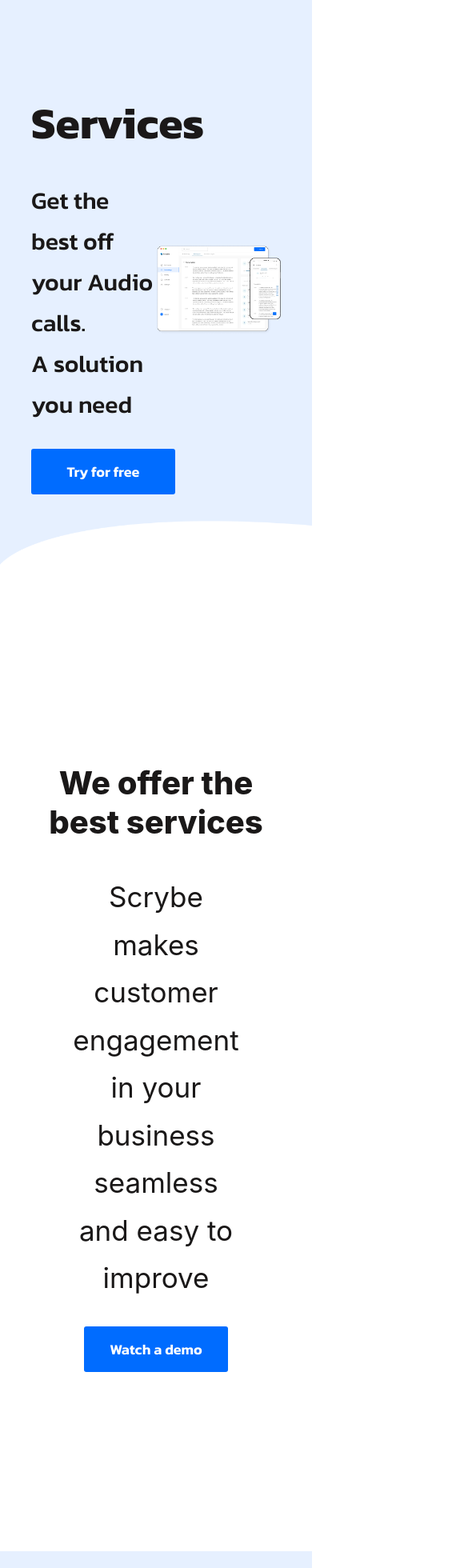
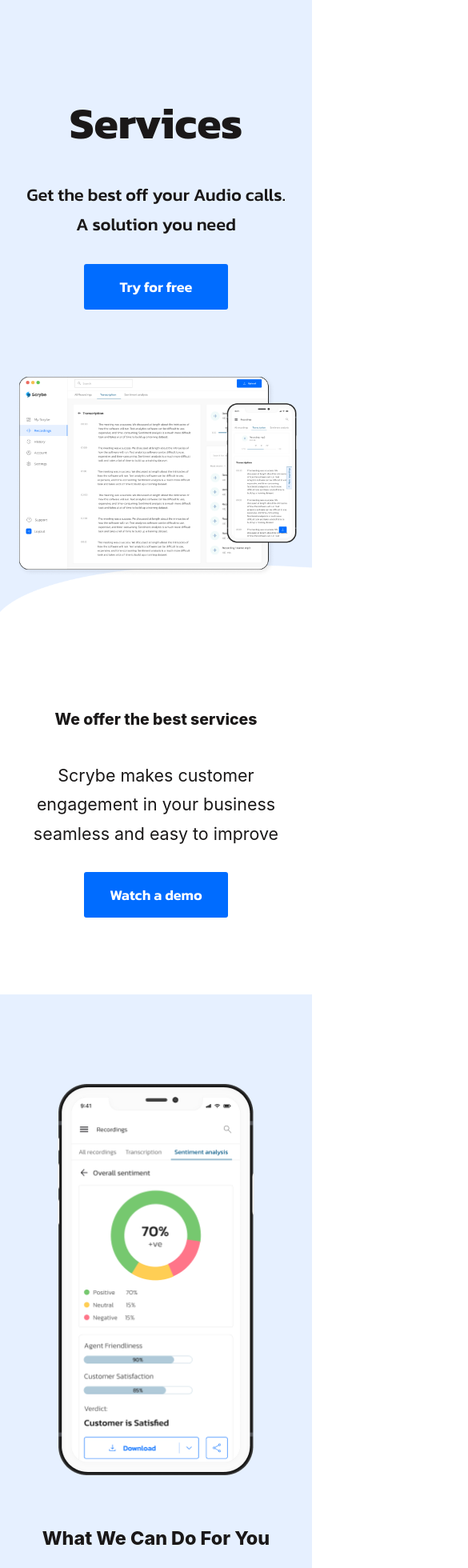
Before and after one commit to KodianKodes/customersupport.web-1, a React (Vite) app in the folder scrybe_frontend/: page / in a window 390 px wide. Shown: the top 1960 px of the page at 80% size, 585 px wide, since content can reach past the window. Built offline with nearby package versions, Linux system fonts and the light colour scheme.

Commit message:
feat:(scrybe:FRO-20) media query done

```diff
--- a/scrybe_frontend/src/services-page/Services.jsx
+++ b/scrybe_frontend/src/services-page/Services.jsx
@@ -69,15 +69,15 @@ function Services() {
               <div className="check-container">
                 <span>
                   <img src={check} alt="checkmark" />
-                  <p>Convert recorded calls into readable text</p>
+                  <p>Time Stamp</p>
                 </span>
                 <span>
                   <img src={check} alt="checkmark" />
-                  <p>Professional-grade accuracy</p>
+                  <p>Convert recorded calls into readable tex</p>
                 </span>
                 <span>
                   <img src={check} alt="checkmark" />
-                  <p>Built with diversity and inclusion in mind</p>
+                  <p> Built with diversity and inclusion in mind</p>
                 </span>
               </div>
               <button type="button">
@@ -130,7 +130,7 @@ function Services() {
                 <span>
                   <img src={check} alt="checkmark" />
                   <p>
-                    Reports on customers’ engagement and call agents’
+                    Reports on customers’ engagement and call agent’s
                     efficeiency.
                   </p>
                 </span>
--- a/scrybe_frontend/src/services-page/Services.scss
+++ b/scrybe_frontend/src/services-page/Services.scss
@@ -32,7 +32,7 @@
 }
 
 @mixin container {
-    width: 80%;
+    width: 90%;
     margin: auto;
 }
 
@@ -47,7 +47,8 @@
 .hero-section {
     background: url(./assets/hero-bg.png);
     background-size: cover;
-    padding: 7rem 0;
+    background-repeat: no-repeat;
+    padding: 7rem 0 4rem 0;
     font-family: 'Kanit', sans-serif;
 
     .container {
@@ -65,14 +66,14 @@
         h1 {
             color: #1A1818;
             font-weight: 700;
-            font-size: 55px;
+            font-size: clamp(40px, 55px, 67px);
             margin-bottom: 30px;
         }
 
         p {
             color: #1A1818;
             font-weight: 500;
-            font-size: 30px;
+            font-size: clamp(22px, 30px, 37px);
             line-height: 1.7;
             margin-bottom: 30px;
         }
@@ -92,7 +93,7 @@
 }
 
 .offer-section {
-    margin: 14rem 0;
+    padding: 6rem 0;
 
     .container {
         @include container;
@@ -175,6 +176,7 @@
             padding: 12rem 0;
 
             .trans-txt {
+                width: 50%;
                 h1 {
                     @include heading;
                 }
@@ -182,7 +184,7 @@
                 .check-container {
                     span {
                         display: flex;
-                        align-items: center;
+                        align-items: baseline;
                         gap: 2rem;
                         margin: 40px 0;
 
@@ -191,14 +193,23 @@
                         }
 
                         p {
-                            font-size: 20px;
+                            font-size: 25px;
                             font-weight: 500;
+                            line-height: 1.7
                         }
                     }
                 }
 
                 button {
                     @include btnTrans;
+                }
+            }
+
+            .tras-img {
+                width: 45%;
+
+                img {
+                    width: 100%;
                 }
             }
         }
@@ -232,6 +243,7 @@
             font-size: 25px;
             text-align: center;
             width: 70%;
+            line-height: 1.9;
             margin: auto;
         }
 
@@ -240,3 +252,149 @@
         }
     }
 }
+
+@media (max-width: 970px) {
+    .hero-section {
+        .hero-flex {
+            flex-direction: column;
+            justify-content: center;
+            align-items: center;
+            gap: 5rem;
+
+            .text-cont, .img-cont {
+                width: 100%;
+                text-align: center;
+            }
+
+            .text-cont {
+                p {
+                    font-size: 3.5vw;
+                }
+            }
+        }
+
+
+    }
+
+    .offer-section {
+        p {
+            width: 90%;
+            font-size: 5.5vw;
+        }
+
+        h1 {
+            font-size: 5vw;
+        }
+    }
+
+    .we-can-section {
+        .wecan-flex {
+            flex-direction: column;
+            gap: 4rem;
+
+            .wecan-img, .wecan-txt {
+                width: 100%;
+            }
+
+            .wecan-img {
+                img {
+                    width: 70%;
+                    display: block;
+                    margin: auto;
+                }
+            }
+
+            .wecan-txt {
+                h1 {
+                    text-align: center;
+                    font-size: 6vw;
+                }
+
+                li {
+                    font-size: 25px;
+                }
+            }
+        }
+    }
+
+    .transcription-section, .sentiment-section, .report-section {
+        .container {
+            .trans-flex {
+                flex-direction: column-reverse;
+                gap: 5rem;
+
+                .trans-txt, .tras-img {
+                    width: 100%;
+                }
+
+                .trans-txt {
+                    h1 {
+                        text-align: center;
+                    }
+                    .check-container {
+                        span {
+                            justify-content: center;
+                        }
+                    }
+
+                    button {
+                        margin: auto;
+                    }
+                }
+            }
+        }
+    }
+}
+
+@media (max-width: 500px) {
+    .hero-section {
+        .container {
+            .hero-flex {
+                .text-cont {
+                    p {
+                        font-size: 22px;
+                    }
+                }
+            }
+        }
+    }
+
+    .transcription-section, .sentiment-section, .report-section {
+        .container {
+            .trans-flex {
+                .trans-txt {
+                    h1 {
+                        font-size: 5vw;
+                        text-align: center;
+                    }
+                    .check-container {
+                        span {
+                            p {
+                                font-size: 15px;
+                            }
+
+                            img {
+                                width: 15px;
+                            }
+                        }
+                    }
+                }
+            }
+        }
+    }
+
+    .wecan-txt {
+        li {
+            font-size: 15px;
+        }
+    }
+
+    .article-section {
+        .container {
+            p {
+                width: 90%;
+                font-size: 17px;
+            }
+        }
+    }
+}
```
